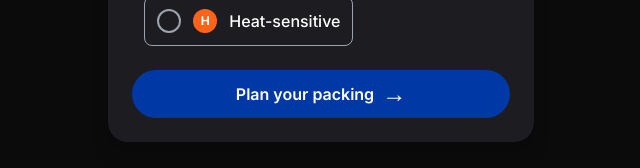
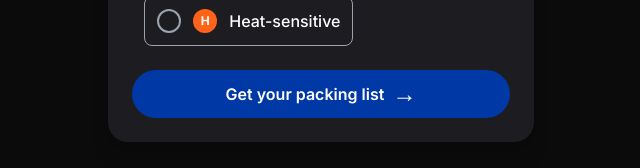
Before and after one commit to tteslee/whattopack, a Next.js app: page /plan in a window 1280 px wide. Shown: the part 598-766 px from the top of the page, without its empty margins (319-959 px from the left). Built offline with nearby package versions, Linux system fonts and the light colour scheme.

Commit message:
minor content changes

```diff
--- a/src/components/FormCard.tsx
+++ b/src/components/FormCard.tsx
@@ -167,7 +167,7 @@ export default function FormCard() {
           type="submit"
           className="group w-full inline-flex items-center justify-center gap-2 rounded-full bg-subway-a px-5 py-3 font-semibold text-white hover:opacity-90 transition-opacity"
         >
-          Plan your packing
+          Get your packing list
           <span className="text-2xl leading-none">→</span>
         </button>
       </form>
```
Also changed, not shown: 1 other file (tests, documents, lock files or other folders).
